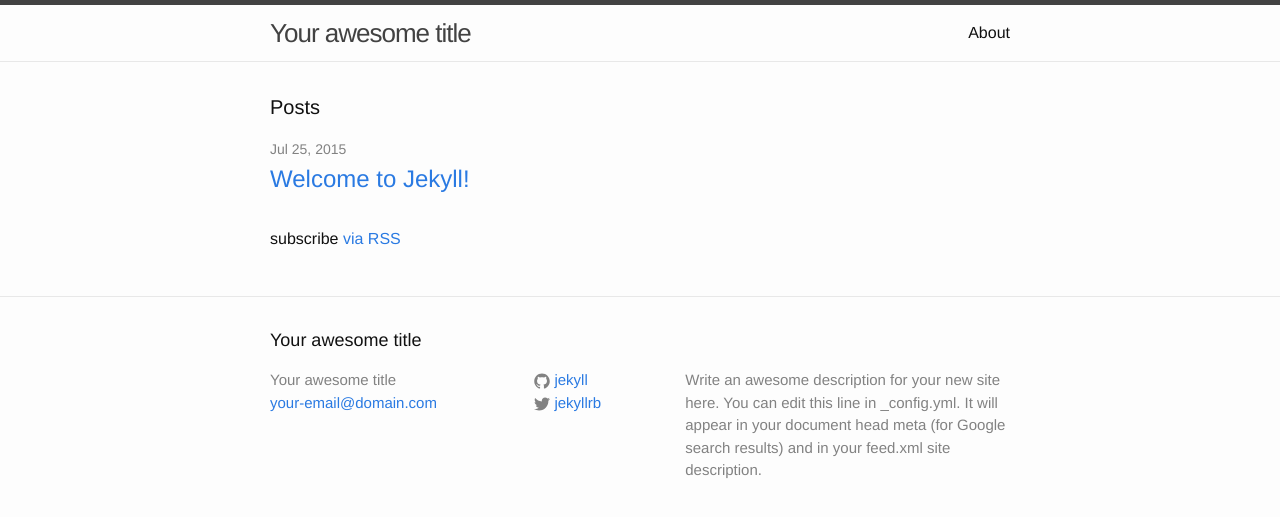
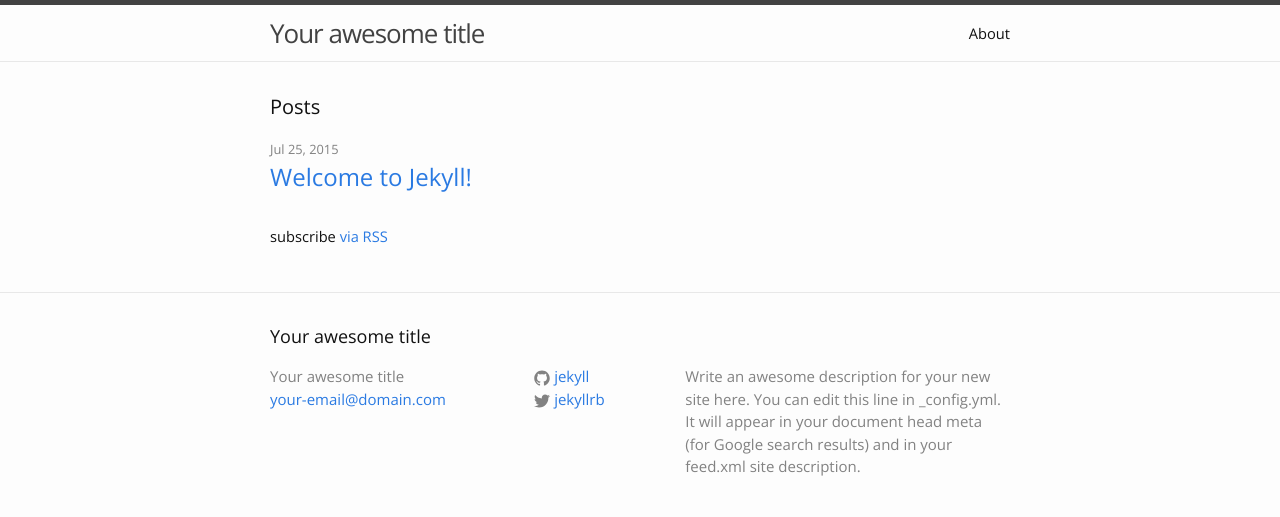
Before and after one commit to gauthiernpn/jekyll-welcome, a Jekyll site: the page built from index.html, in a window 1280 px wide. Shown: the top 517 px of the page. Built offline with Jekyll 4.4.1, drawn with Linux system fonts in a browser that asks for light colours; Markdown is read by kramdown in place of the engine named in the settings; the list of posts is cut into pages by our own code.

Commit message:
change font

```diff
--- a/_config.yml
+++ b/_config.yml
@@ -12,5 +12,5 @@
 
 # Build settings
 markdown: rdiscount
-pygments: true
+highlighter: true
 paginate: 15
--- a/css/main.scss
+++ b/css/main.scss
@@ -2,12 +2,12 @@
 # Only the main Sass file needs front matter (the dashes are enough)
 ---
 @charset "utf-8";
-
+@import url(http://fonts.googleapis.com/css?family=Open+Sans:300,600,300italic,600italic,400,400italic);
 
 
 // Our variables
-$base-font-family: Helvetica, Arial, sans-serif;
-$base-font-size:   16px;
+$base-font-family: "Open Sans", sans-serif;
+$base-font-size:   11pt;
 $small-font-size:  $base-font-size * 0.875;
 $base-line-height: 1.5;
 
```
